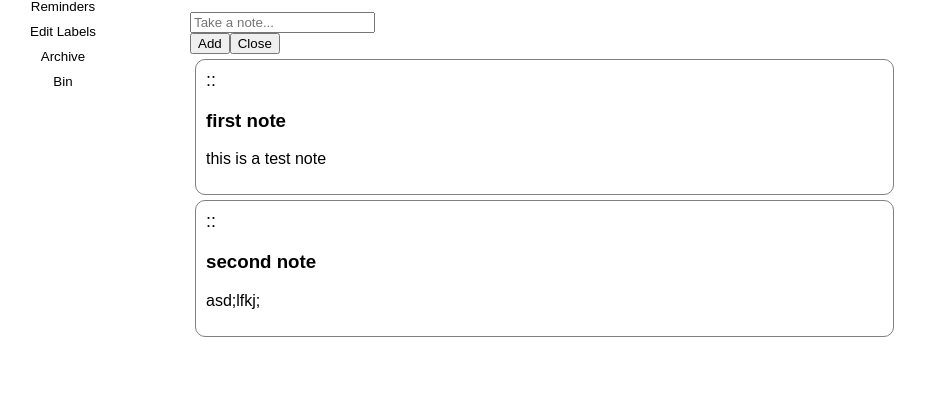
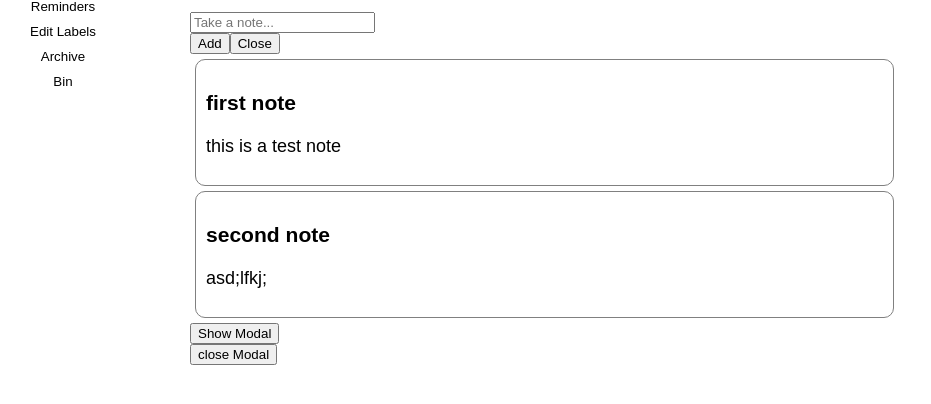
Before and after one commit to swapnil-up/google-keep-clone, a Vue app: page / in a window 1280 px wide. Shown: the part 392-796 px from the top of the page, without its empty margins (0-931 px from the left). Built offline with nearby package versions, Linux system fonts and the light colour scheme; the HTML template or start-up script is replaced by a standard one.

Commit message:
trying out a modal and teleport

```diff
--- a/src/App.vue
+++ b/src/App.vue
@@ -5,6 +5,7 @@ import NavBar from "./components/NavBar.vue";
 import NoteCard from "./components/NoteCard.vue";
 import AddNoteCard from "./components/AddNoteCard.vue";
 import Sidebar from "./components/Sidebar.vue";
+import EditModal from "./components/EditModal.vue";
 
 const notes = ref([
   { id: 1, title: "first note", content: "this is a test note" },
@@ -15,6 +16,8 @@ function handleAddNote(newNote) {
   console.log("trying to get add");
   notes.value.push(newNote);
 }
+
+const showModal = ref(false);
 </script>
 
 <template>
@@ -28,6 +31,14 @@ function handleAddNote(newNote) {
           <NoteCard :note="element" />
         </template>
       </draggable>
+
+      <button id="show-modal" @click="showModal = true">Show Modal</button>
+
+        <EditModal
+          :isOpen="showModal"
+          @update:isOpen="showModal = $event"
+        ></EditModal>
+
     </div>
   </div>
 </template>
--- /dev/null
+++ b/src/components/EditModal.vue
@@ -0,0 +1,42 @@
+<script setup>
+const props = defineProps({
+  isOpen: {
+    type: Boolean,
+    required: true,
+  },
+});
+</script>
+
+<template>
+  <div id="modal-unique">
+    <div v-if="isOpen" class="modal-overlay">
+      <div class="model-content">
+        <h1>New Modal</h1>
+        <p>This is a paraaaaaaaaaaaaa</p>
+      </div>
+    </div>
+    <button @click="$emit('update:isOpen', false)">close Modal</button>
+  </div>
+</template>
+
+<style scoped>
+.modal-overlay {
+  position: fixed;
+  top: 0;
+  left: 0;
+  width: 100%;
+  height: 100%;
+  background-color: rgba(0, 0, 0, 0.5);
+  display: flex;
+  justify-content: center;
+  align-items: center;
+}
+
+.modal-content {
+  background-color: white;
+  padding: 20px;
+  border-radius: 5px;
+  max-width: 400px;
+  text-align: center;
+}
+</style>
--- a/src/components/NoteCard.vue
+++ b/src/components/NoteCard.vue
@@ -1,17 +1,23 @@
 <script setup>
 defineProps({
-  note:{
-    type:Object,
-    required:true,
+  note: {
+    type: Object,
+    required: true,
   },
 });
+const emit = defineEmits(["click"]);
+
+const handleClick = () => {
+  emit("click", props.note);
+};
 </script>
 <template>
-    <div class="note-card">
-      <div class="drag-handle">::</div>
+  <div class="note-card">
+    <div class="drag-handle">
       <h3>{{ note.title }}</h3>
       <p>{{ note.content }}</p>
     </div>
+  </div>
 </template>
 <style>
 .note-card {
```
